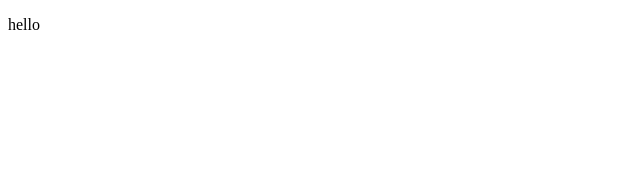
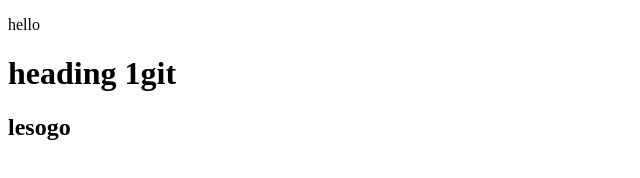
Before and after one commit to ZAIN1786-TECH/Notes-manager-app, a plain HTML site: page maddy.htm in a window 1280 px wide. Shown: the whole page, without its empty margins (0-640 px from the left). Drawn offline with Linux system fonts and the light colour scheme.

Commit message:
added new headings

```diff
--- a/maddy.htm
+++ b/maddy.htm
@@ -7,5 +7,7 @@
 </head>
 <body>
   <p>hello</p>
+  <h1>heading 1git</h1>
+  <h2>lesogo</h2>
 </body>
 </html>
```
